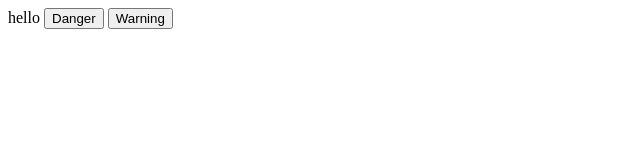
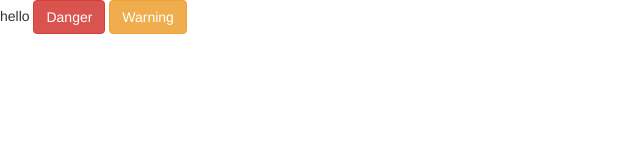
Before and after one commit to DaniilGrudina/FirstSite, a plain HTML site: page index.html in a window 1280 px wide. Shown: the whole page, without its empty margins (0-640 px from the left). Drawn offline with nearby package versions, Linux system fonts and the light colour scheme.

Commit message:
add bootstrap

```diff
--- a/index.html
+++ b/index.html
@@ -1,3 +1,9 @@
+<html>
+<head>
+    <!-- Latest compiled and minified CSS -->
+    <link rel="stylesheet" href="https://maxcdn.bootstrapcdn.com/bootstrap/3.3.7/css/bootstrap.min.css" integrity="sha384-BVYiiSIFeK1dGmJRAkycuHAHRg32OmUcww7on3RYdg4Va+PmSTsz/K68vbdEjh4u" crossorigin="anonymous">
+</head>
 hello
 <button type="button" class="btn btn-danger">Danger</button>
 <button type="button" class="btn btn-warning">Warning</button>
+</html>
```
Also changed, not shown: 1 other file.
